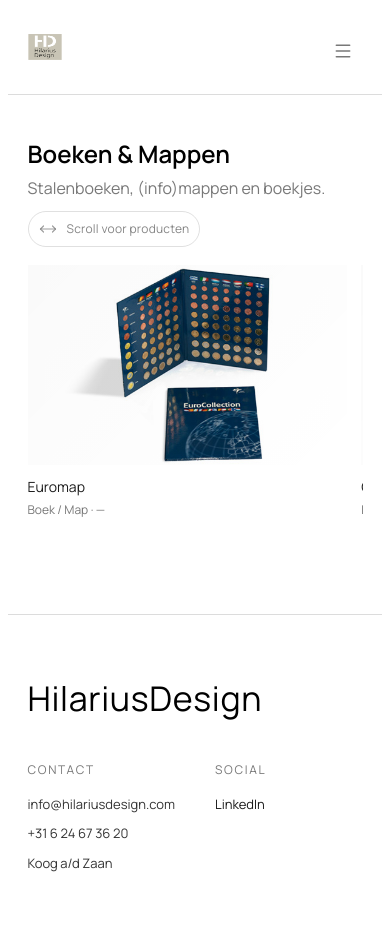
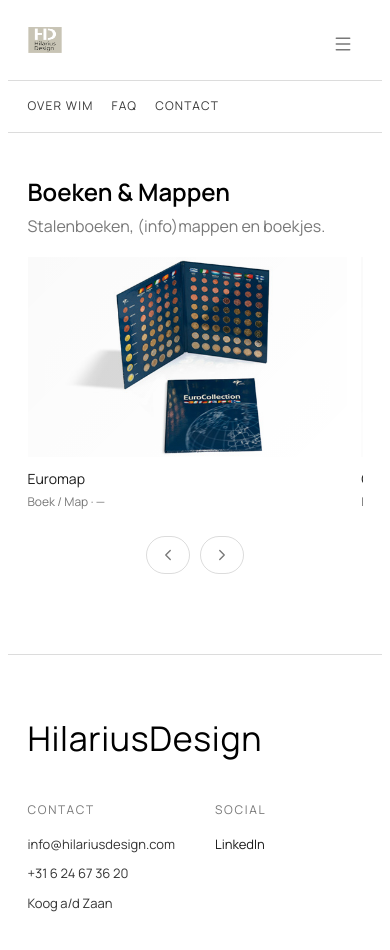
Before and after one commit to SemdeGroot/HilariusDesign, a React (Vite) app: page /category/boeken-mappen in a window 390 px wide. Shown: the top 950 px of the page. Built offline with nearby package versions, Linux system fonts and the light colour scheme.

Commit message:
polished mobile website

```diff
--- a/src/components/Header/Header.css
+++ b/src/components/Header/Header.css
@@ -338,3 +338,64 @@
   .mobileLink:hover{ background: transparent; }
   .mobileLinkSolo:hover{ background: transparent; }
 }
+
+/* Mobile header quick links */
+.headerMobileLinks{
+  display:none;
+  padding: 10px var(--page-pad) 12px;
+  border-top: 1px solid var(--line);
+  background: rgba(255,255,255,0.92);
+  backdrop-filter: blur(10px);
+  gap: 18px;
+  flex-wrap: wrap;
+}
+
+.headerMobileLink{
+  text-decoration:none;
+  color: var(--text);
+  font-size: 12px;
+  letter-spacing: 0.10em;
+  text-transform: uppercase;
+  opacity: 0.88;
+  padding: 6px 0;
+  white-space: nowrap;
+}
+
+.headerMobileLink:hover,
+.headerMobileLink.active{
+  opacity: 1;
+}
+
+.headerMobileLinkLabel{
+  position: relative;
+  display:inline-block;
+}
+
+.headerMobileUnderline{
+  position:absolute;
+  left:0;
+  right:0;
+  bottom: -2px;
+  height: 1px;
+  background: rgba(10,10,10,0.70);
+  transform: scaleX(0);
+  transform-origin: right;
+  transition: transform 200ms ease;
+  opacity: 0.9;
+  pointer-events:none;
+}
+
+.headerMobileLink.active .headerMobileUnderline{
+  transform: scaleX(1);
+  transform-origin: left;
+}
+
+@media (max-width: 860px){
+  .headerInner{ height: 72px; }
+  .headerMobileLinks{ display:flex; }
+}
+
+/* Touch devices: hover effecten uit */
+@media (hover: none) and (pointer: coarse){
+  .headerMobileLink:hover{ opacity: 0.88; }
+}
--- a/src/components/Header/Header.jsx
+++ b/src/components/Header/Header.jsx
@@ -122,6 +122,18 @@
             {mobileOpen ? <X size={20} strokeWidth={1.8} /> : <Menu size={20} strokeWidth={1.8} />}
           </button>
         </div>
+
+        {/* Mobile: vaste header-links (Over/FAQ/Contact) */}
+        <nav className="headerMobileLinks" aria-label="Snelkoppelingen">
+          {nav.map((item) => (
+            <NavLink key={item.path} to={item.path} className="headerMobileLink">
+              <span className="headerMobileLinkLabel">
+                {pick(item, "label")}
+                <span className="headerMobileUnderline" />
+              </span>
+            </NavLink>
+          ))}
+        </nav>
       </header>
 
       <div className={`mobileOverlay ${mobileOpen ? "open" : ""}`}>
@@ -152,11 +164,7 @@
               ))}
             </div>
 
-            {nav.map((item) => (
-              <Link key={item.path} to={item.path} className="mobileLinkSolo">
-                {pick(item, "label")}
-              </Link>
-            ))}
+            {/* Over/FAQ/Contact zijn nu uit het hamburger-menu gehaald (staan in de header op mobile). */}
           </div>
         </div>
       </div>
--- a/src/pages/Category/Category.css
+++ b/src/pages/Category/Category.css
@@ -179,6 +179,40 @@
   padding: 6px 2px 2px;
 }
 
+.catMobileRailWrap{
+  margin-top: 12px;
+}
+
+.catMobileControls{
+  margin-top: 10px;
+  display:flex;
+  justify-content:center;
+  gap: 10px;
+}
+
+.catArrowBtn{
+  border: 1px solid var(--line);
+  background: transparent;
+  color: var(--muted);
+  width: 44px;
+  height: 38px;
+  border-radius: 999px;
+  display:inline-flex;
+  align-items:center;
+  justify-content:center;
+  cursor: pointer;
+}
+
+.catArrowBtn:hover{
+  background: rgba(0,0,0,0.02);
+  color: var(--text);
+}
+
+@media (hover: none) and (pointer: coarse){
+  .catArrowBtn:hover{ background: transparent; color: var(--muted); }
+}
+
+
 .catMobileCard{
   scroll-snap-align:start;
   text-decoration:none;
--- a/src/pages/Category/Category.jsx
+++ b/src/pages/Category/Category.jsx
@@ -1,6 +1,6 @@
 import { useContext, useEffect, useMemo, useRef, useState } from "react";
 import { Link, useParams } from "react-router-dom";
-import { ArrowUpRight, MoveHorizontal } from "lucide-react";
+import { ArrowUpRight, ChevronLeft, ChevronRight } from "lucide-react";
 import { routesConfig } from "../../router/routesConfig";
 import { I18nContext } from "../../i18n/I18nProvider";
 import "./Category.css";
@@ -21,11 +21,11 @@
 
   const [activeId, setActiveId] = useState(null);
 
-  // Hero image: single <img>, swap only after preload+decode to avoid “flash”
   const [heroSrc, setHeroSrc] = useState("");
   const [isFadingOut, setIsFadingOut] = useState(false);
 
   const animRef = useRef({ token: 0, t1: null, t2: null });
+  const railRef = useRef(null);
 
   useEffect(() => {
     if (!projects.length) return;
@@ -54,7 +54,7 @@
       try {
         await img.decode();
       } catch {
-        // ignore decode failures
+        // ignore
       }
     }
   }
@@ -92,6 +92,13 @@
         setHeroSrc(p.cover);
         setIsFadingOut(false);
       });
+  }
+
+  function scrollRail(dir) {
+    const el = railRef.current;
+    if (!el) return;
+    const amount = Math.max(260, Math.floor(el.clientWidth * 0.85));
+    el.scrollBy({ left: dir * amount, top: 0, behavior: "smooth" });
   }
 
   if (!category) {
@@ -179,13 +186,8 @@
         <div className="catMobileTitle">{pick(category, "title")}</div>
         <div className="catMobileSub">{pick(category, "subtitle")}</div>
 
-        {/* Scroll hint (mobile) */}
-        <div className="catMobileHint" aria-hidden="true">
-          <MoveHorizontal size={18} strokeWidth={1.6} />
-          <span>{pick(routesConfig.copy.category, "scrollHint")}</span>
-        </div>
-
-        <div className="catMobileRail" aria-label="Products">
+        <div className="catMobileRailWrap" aria-label="Products">
+          <div ref={railRef} className="catMobileRail">
             {projects.map((p) => (
               <Link key={p.id} to={`/project/${p.id}`} className="catMobileCard">
                 <div className="catMobileMedia">
@@ -209,6 +211,26 @@
               </Link>
             ))}
           </div>
+
+          <div className="catMobileControls" aria-label="Scroll controls">
+            <button
+              className="catArrowBtn"
+              type="button"
+              onClick={() => scrollRail(-1)}
+              aria-label="Scroll left"
+            >
+              <ChevronLeft size={18} strokeWidth={1.8} />
+            </button>
+            <button
+              className="catArrowBtn"
+              type="button"
+              onClick={() => scrollRail(1)}
+              aria-label="Scroll right"
+            >
+              <ChevronRight size={18} strokeWidth={1.8} />
+            </button>
+          </div>
+        </div>
       </div>
     </section>
   );
--- a/src/pages/Home/Home.css
+++ b/src/pages/Home/Home.css
@@ -39,8 +39,7 @@
   color: var(--text);
   opacity: 0.9;
 }
-
-/* MOBILE layout (nieuwe volgorde) */
+/* MOBILE layout (vertical, image + caption per categorie) */
 .homeMobile{
   padding-top: 8px;
   display: grid;
@@ -66,8 +65,22 @@
   opacity: 0.9;
 }
 
-.homeMobileCat{
-  margin-top: 6px;
+.homeMobileCats{
+  display: grid;
+  gap: 14px;
+  padding-top: 6px;
+}
+
+.homeMobileCatCard{
+  opacity: 0;
+  transform: translateY(10px);
+  transition: opacity 260ms ease, transform 260ms ease;
+  will-change: opacity, transform;
+}
+
+.homeMobileCatCard.isIn{
+  opacity: 1;
+  transform: translateY(0);
 }
 
 .homeMobileCatLink{
@@ -75,10 +88,6 @@
   color: var(--text);
   display: grid;
   gap: 10px;
-}
-
-.homeMobileCatMedia{
-  width: 100%;
 }
 
 .homeMobileCatMedia img{
@@ -90,7 +99,7 @@
 
 .homeMobileCatCaption{
   display: grid;
-  gap: 4px; /* kleiner: tekst stond te ver onder */
+  gap: 4px;
 }
 
 .homeMobileCatTitle{
@@ -103,34 +112,7 @@
   font-size: 12px;
   color: var(--muted);
   line-height: 1.45;
-  margin-top: 0; /* kleiner: stond te ver weg */
-}
-
-.homeMobileCatList{
-  display: grid;
-  gap: 10px;
-  padding-top: 6px;
-}
-
-.homeMobileCatRow{
-  text-decoration: none;
-  color: var(--text);
-  border: 1px solid var(--line);
-  border-radius: 16px;
-  padding: 12px 12px;
-  display: grid;
-  gap: 4px;
-}
-
-.homeMobileCatRowTitle{
-  font-size: 14px;
-  opacity: 0.92;
-}
-
-.homeMobileCatRowSub{
-  font-size: 12px;
-  color: var(--muted);
-  line-height: 1.45;
+  margin-top: 0;
 }
 
 .homeMobileFeatureHeroWrap{
@@ -163,11 +145,3 @@
   color: var(--text);
   opacity: 0.9;
 }
-
-@media (max-width: 860px){
-  .homeFeature{
-    grid-template-columns: 1fr;
-    gap: 18px;
-    margin-top: 34px;
-  }
-}
--- a/src/pages/Project/Project.css
+++ b/src/pages/Project/Project.css
@@ -204,12 +204,12 @@
   }
 
   .pnLink{
-    font-size: 18px;
+    font-size: 15px;
     gap: 8px;
   }
 
   .pnText{
-    font-size: 18px;
+    font-size: 15px;
   }
 
   .pnIcon svg{
```
Also changed, not shown: src/pages/Home/Home.jsx (+40 -29 lines). Lines whose indentation alone changed are shown as unchanged.
